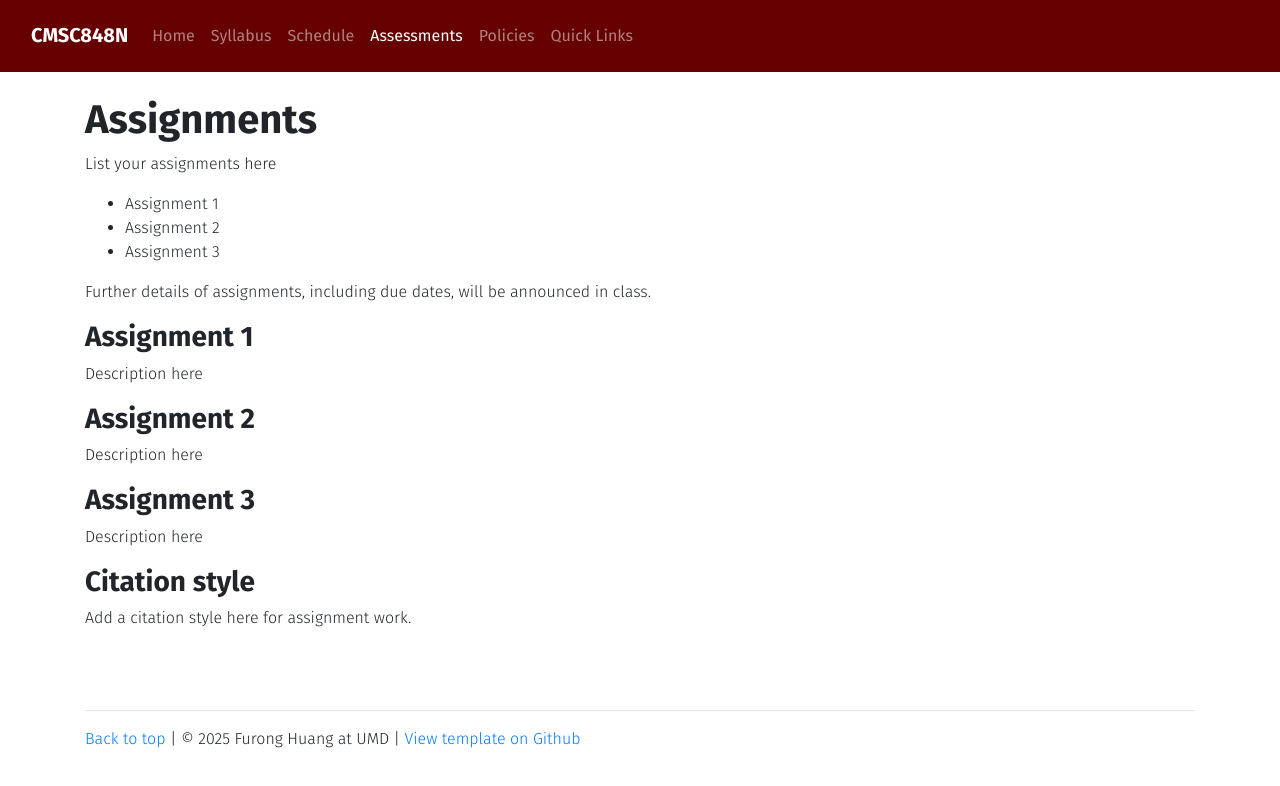
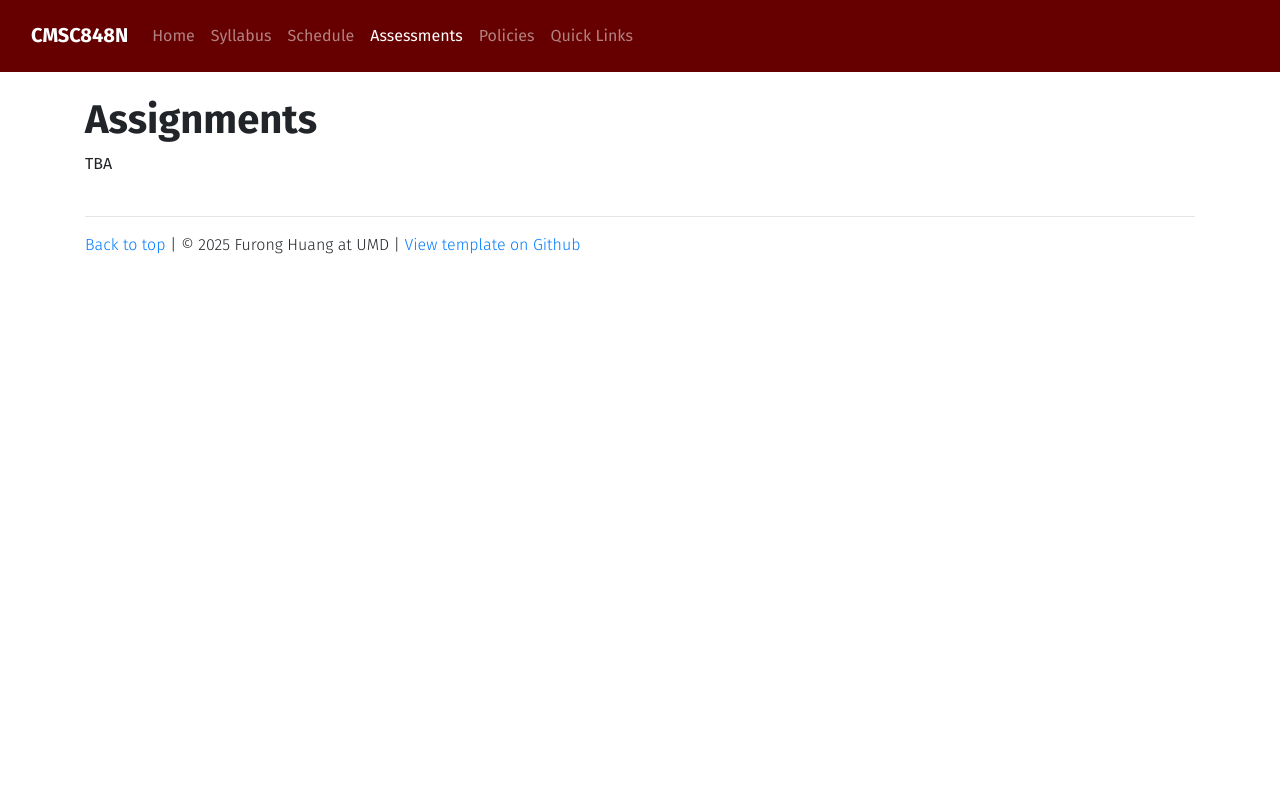
Before and after one commit to umd-huang-lab/cmsc848n-fall2025, a plain HTML site: page assessments.html in a window 1280 px wide. Drawn offline with nearby package versions, Linux system fonts and the light colour scheme.

Commit message:
add project sign up sheet link comment out assignments

```diff
--- a/assessments.html
+++ b/assessments.html
@@ -55,7 +55,8 @@
 
 <main class="container">
  <h1>Assignments</h1>
-  <p>List your assignments here</p>
+  TBA
+  <!-- <p>List your assignments here</p>
     <ul><li>Assignment 1</li>
         <li>Assignment 2</li>
         <li>Assignment 3</li>
@@ -72,7 +73,8 @@
     <p>Description here</p>
 
 <h3>Citation style</h3>
-<p>Add a citation style here for assignment work.</p>
+<p>Add a citation style here for assignment work.</p> -->
+
 
     <br><br><hr>
           <p><a href="#top">Back to top</a> | &copy; <script>document.write(/\d{4}/.exec(Date())[0])</script> Furong Huang at UMD | <a href="https://github.com/paulhaimes/syllabus-template" target="_blank">View template on Github</a></p>
```
Also changed, not shown: quick-links.html (+3 -0 lines).
